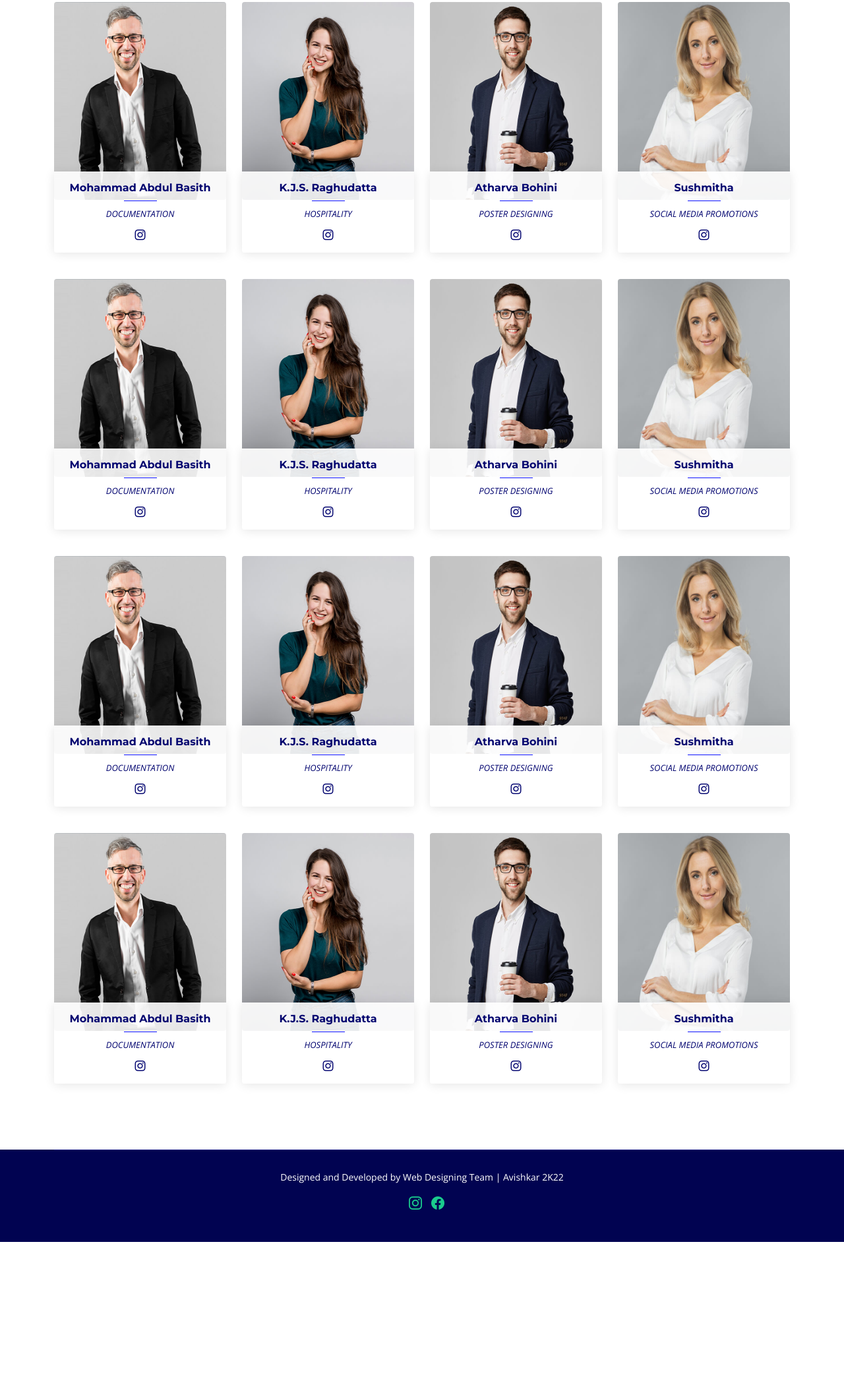
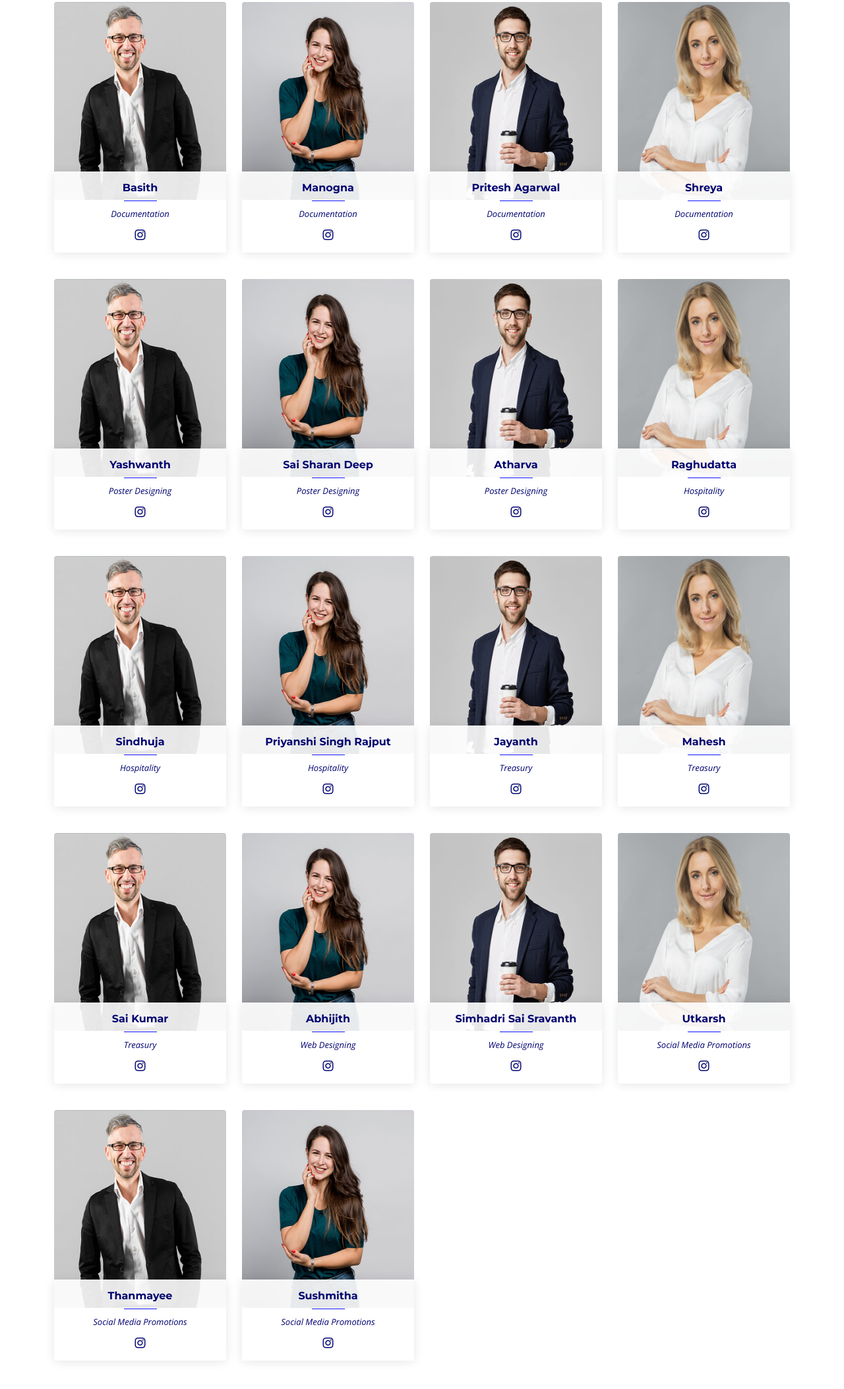
Before and after one commit to sravsimh/Avk-website2, a plain HTML site: page team.html in a window 1280 px wide. Shown: the part 611-2717 px from the top of the page at 66% size. Before the commit the page ends 2494 px from the top, so only its background shows below. Drawn offline with nearby package versions, Linux system fonts and the light colour scheme.

Commit message:
Add files via upload

```diff
--- a/team.html
+++ b/team.html
@@ -10,7 +10,7 @@
     <meta content="" name="keywords">
 
     <!-- Favicons -->
-    <link href="assets/img/avishkarlogo.png" rel="icon">
+    <link href="avishkarlogo.png" rel="icon">
     <link href="assets/img/apple-touch-icon.png" rel="apple-touch-icon">
 
     <!-- Google Fonts -->
@@ -100,8 +100,8 @@
                         <div class="member" data-aos="zoom-in" data-aos-delay="100">
                             <div class="pic"><img src="assets/img/team/team-1.jpg" class="img-fluid" alt=""></div>
                             <div class="member-info">
-                                <h4>Mohammad Abdul Basith</h4>
-                                <span>DOCUMENTATION</span>
+                                <h4>Radhika</h4>
+                                <span>Marketing</span>
                                 <div class="social">
                                     <a href=""><i class="bi bi-instagram"></i></a>
                                 </div>
@@ -113,8 +113,8 @@
                         <div class="member" data-aos="zoom-in" data-aos-delay="200">
                             <div class="pic"><img src="assets/img/team/team-2.jpg" class="img-fluid" alt=""></div>
                             <div class="member-info">
-                                <h4>K.J.S. Raghudatta</h4>
-                                <span>HOSPITALITY</span>
+                                <h4>Muskan Singh</h4>
+                                <span>Marketing</span>
                                 <div class="social">
                                     <a href=""><i class="bi bi-instagram"></i></a>
                                 </div>
@@ -126,8 +126,8 @@
                         <div class="member" data-aos="zoom-in" data-aos-delay="300">
                             <div class="pic"><img src="assets/img/team/team-3.jpg" class="img-fluid" alt=""></div>
                             <div class="member-info">
-                                <h4>Atharva Bohini</h4>
-                                <span>POSTER DESIGNING</span>
+                                <h4>Gagan</h4>
+                                <span>Marketing</span>
                                 <div class="social">
                                     <a href=""><i class="bi bi-instagram"></i></a>
                                 </div>
@@ -139,8 +139,8 @@
                         <div class="member" data-aos="zoom-in" data-aos-delay="400">
                             <div class="pic"><img src="assets/img/team/team-4.jpg" class="img-fluid" alt=""></div>
                             <div class="member-info">
-                                <h4>Sushmitha</h4>
-                                <span>SOCIAL MEDIA PROMOTIONS</span>
+                                <h4>Rahul</h4>
+                                <span>Marketing</span>>
                                 <div class="social">
                                     <a href=""><i class="bi bi-instagram"></i></a>
                                 </div>
@@ -151,12 +151,12 @@
                 </div>
                 <div class="row" data-aos="fade-left">
 
-                    <div class="col-lg-3 col-md-6  mem-pic">
+                    <div class="col-lg-3 col-md-6 mem-pic">
                         <div class="member" data-aos="zoom-in" data-aos-delay="100">
                             <div class="pic"><img src="assets/img/team/team-1.jpg" class="img-fluid" alt=""></div>
                             <div class="member-info">
-                                <h4>Mohammad Abdul Basith</h4>
-                                <span>DOCUMENTATION</span>
+                                <h4>Basith</h4>
+                                <span>Documentation</span>
                                 <div class="social">
                                     <a href=""><i class="bi bi-instagram"></i></a>
                                 </div>
@@ -168,8 +168,8 @@
                         <div class="member" data-aos="zoom-in" data-aos-delay="200">
                             <div class="pic"><img src="assets/img/team/team-2.jpg" class="img-fluid" alt=""></div>
                             <div class="member-info">
-                                <h4>K.J.S. Raghudatta</h4>
-                                <span>HOSPITALITY</span>
+                                <h4>Manogna</h4>
+                                <span>Documentation</span>
                                 <div class="social">
                                     <a href=""><i class="bi bi-instagram"></i></a>
                                 </div>
@@ -181,8 +181,8 @@
                         <div class="member" data-aos="zoom-in" data-aos-delay="300">
                             <div class="pic"><img src="assets/img/team/team-3.jpg" class="img-fluid" alt=""></div>
                             <div class="member-info">
-                                <h4>Atharva Bohini</h4>
-                                <span>POSTER DESIGNING</span>
+                                <h4>Pritesh Agarwal</h4>
+                                <span>Documentation</span>
                                 <div class="social">
                                     <a href=""><i class="bi bi-instagram"></i></a>
                                 </div>
@@ -194,8 +194,8 @@
                         <div class="member" data-aos="zoom-in" data-aos-delay="400">
                             <div class="pic"><img src="assets/img/team/team-4.jpg" class="img-fluid" alt=""></div>
                             <div class="member-info">
-                                <h4>Sushmitha</h4>
-                                <span>SOCIAL MEDIA PROMOTIONS</span>
+                                <h4>Shreya</h4>
+                                <span>Documentation</span>
                                 <div class="social">
                                     <a href=""><i class="bi bi-instagram"></i></a>
                                 </div>
@@ -206,12 +206,12 @@
                 </div>
                 <div class="row" data-aos="fade-left">
 
-                    <div class="col-lg-3 col-md-6  mem-pic">
+                    <div class="col-lg-3 col-md-6 mem-pic">
                         <div class="member" data-aos="zoom-in" data-aos-delay="100">
                             <div class="pic"><img src="assets/img/team/team-1.jpg" class="img-fluid" alt=""></div>
                             <div class="member-info">
-                                <h4>Mohammad Abdul Basith</h4>
-                                <span>DOCUMENTATION</span>
+                                <h4>Yashwanth</h4>
+                                <span>Poster Designing</span>
                                 <div class="social">
                                     <a href=""><i class="bi bi-instagram"></i></a>
                                 </div>
@@ -223,8 +223,8 @@
                         <div class="member" data-aos="zoom-in" data-aos-delay="200">
                             <div class="pic"><img src="assets/img/team/team-2.jpg" class="img-fluid" alt=""></div>
                             <div class="member-info">
-                                <h4>K.J.S. Raghudatta</h4>
-                                <span>HOSPITALITY</span>
+                                <h4>Sai Sharan Deep</h4>
+                                <span>Poster Designing</span>
                                 <div class="social">
                                     <a href=""><i class="bi bi-instagram"></i></a>
                                 </div>
@@ -236,8 +236,8 @@
                         <div class="member" data-aos="zoom-in" data-aos-delay="300">
                             <div class="pic"><img src="assets/img/team/team-3.jpg" class="img-fluid" alt=""></div>
                             <div class="member-info">
-                                <h4>Atharva Bohini</h4>
-                                <span>POSTER DESIGNING</span>
+                                <h4>Atharva</h4>
+                                <span>Poster Designing</span>
                                 <div class="social">
                                     <a href=""><i class="bi bi-instagram"></i></a>
                                 </div>
@@ -249,8 +249,8 @@
                         <div class="member" data-aos="zoom-in" data-aos-delay="400">
                             <div class="pic"><img src="assets/img/team/team-4.jpg" class="img-fluid" alt=""></div>
                             <div class="member-info">
-                                <h4>Sushmitha</h4>
-                                <span>SOCIAL MEDIA PROMOTIONS</span>
+                                <h4>Raghudatta</h4>
+                                <span>Hospitality</span>
                                 <div class="social">
                                     <a href=""><i class="bi bi-instagram"></i></a>
                                 </div>
@@ -261,12 +261,12 @@
                 </div>
                 <div class="row" data-aos="fade-left">
 
-                    <div class="col-lg-3 col-md-6  mem-pic">
+                    <div class="col-lg-3 col-md-6 mem-pic">
                         <div class="member" data-aos="zoom-in" data-aos-delay="100">
                             <div class="pic"><img src="assets/img/team/team-1.jpg" class="img-fluid" alt=""></div>
                             <div class="member-info">
-                                <h4>Mohammad Abdul Basith</h4>
-                                <span>DOCUMENTATION</span>
+                                <h4>Sindhuja</h4>
+                                <span>Hospitality</span>
                                 <div class="social">
                                     <a href=""><i class="bi bi-instagram"></i></a>
                                 </div>
@@ -278,8 +278,8 @@
                         <div class="member" data-aos="zoom-in" data-aos-delay="200">
                             <div class="pic"><img src="assets/img/team/team-2.jpg" class="img-fluid" alt=""></div>
                             <div class="member-info">
-                                <h4>K.J.S. Raghudatta</h4>
-                                <span>HOSPITALITY</span>
+                                <h4>Priyanshi Singh Rajput</h4>
+                                <span>Hospitality</span>
                                 <div class="social">
                                     <a href=""><i class="bi bi-instagram"></i></a>
                                 </div>
@@ -291,8 +291,8 @@
                         <div class="member" data-aos="zoom-in" data-aos-delay="300">
                             <div class="pic"><img src="assets/img/team/team-3.jpg" class="img-fluid" alt=""></div>
                             <div class="member-info">
-                                <h4>Atharva Bohini</h4>
-                                <span>POSTER DESIGNING</span>
+                                <h4>Jayanth</h4>
+                                <span>Treasury</span>
                                 <div class="social">
                                     <a href=""><i class="bi bi-instagram"></i></a>
                                 </div>
@@ -304,8 +304,7 @@
                         <div class="member" data-aos="zoom-in" data-aos-delay="400">
                             <div class="pic"><img src="assets/img/team/team-4.jpg" class="img-fluid" alt=""></div>
                             <div class="member-info">
-                                <h4>Sushmitha</h4>
-                                <span>SOCIAL MEDIA PROMOTIONS</span>
+                                <h4>Mahesh</h4><span>Treasury</span>
                                 <div class="social">
                                     <a href=""><i class="bi bi-instagram"></i></a>
                                 </div>
@@ -316,12 +315,11 @@
                 </div>
                 <div class="row" data-aos="fade-left">
 
-                    <div class="col-lg-3 col-md-6  mem-pic">
+                    <div class="col-lg-3 col-md-6 mem-pic">
                         <div class="member" data-aos="zoom-in" data-aos-delay="100">
                             <div class="pic"><img src="assets/img/team/team-1.jpg" class="img-fluid" alt=""></div>
                             <div class="member-info">
-                                <h4>Mohammad Abdul Basith</h4>
-                                <span>DOCUMENTATION</span>
+                                <h4>Sai Kumar</h4><span>Treasury</span>
                                 <div class="social">
                                     <a href=""><i class="bi bi-instagram"></i></a>
                                 </div>
@@ -333,8 +331,8 @@
                         <div class="member" data-aos="zoom-in" data-aos-delay="200">
                             <div class="pic"><img src="assets/img/team/team-2.jpg" class="img-fluid" alt=""></div>
                             <div class="member-info">
-                                <h4>K.J.S. Raghudatta</h4>
-                                <span>HOSPITALITY</span>
+                                <h4>Abhijith</h4>
+                                <span>Web Designing</span>
                                 <div class="social">
                                     <a href=""><i class="bi bi-instagram"></i></a>
                                 </div>
@@ -346,8 +344,8 @@
                         <div class="member" data-aos="zoom-in" data-aos-delay="300">
                             <div class="pic"><img src="assets/img/team/team-3.jpg" class="img-fluid" alt=""></div>
                             <div class="member-info">
-                                <h4>Atharva Bohini</h4>
-                                <span>POSTER DESIGNING</span>
+                                <h4>Simhadri Sai Sravanth</h4>
+                                <span>Web Designing</span>
                                 <div class="social">
                                     <a href=""><i class="bi bi-instagram"></i></a>
                                 </div>
@@ -359,8 +357,8 @@
                         <div class="member" data-aos="zoom-in" data-aos-delay="400">
                             <div class="pic"><img src="assets/img/team/team-4.jpg" class="img-fluid" alt=""></div>
                             <div class="member-info">
-                                <h4>Sushmitha</h4>
-                                <span>SOCIAL MEDIA PROMOTIONS</span>
+                                <h4>Utkarsh</h4>
+                                <span>Social Media Promotions</span>
                                 <div class="social">
                                     <a href=""><i class="bi bi-instagram"></i></a>
                                 </div>
@@ -369,7 +367,34 @@
                     </div>
 
                 </div>
+                <div class="row" data-aos="fade-left">
 
+                    <div class="col-lg-3 col-md-6 mem-pic">
+                        <div class="member" data-aos="zoom-in" data-aos-delay="100">
+                            <div class="pic"><img src="assets/img/team/team-1.jpg" class="img-fluid" alt=""></div>
+                            <div class="member-info">
+                                <h4>Thanmayee</h4>
+                                <span>Social Media Promotions</span>
+                                <div class="social">
+                                    <a href=""><i class="bi bi-instagram"></i></a>
+                                </div>
+                            </div>
+                        </div>
+                    </div>
+
+                    <div class="col-lg-3 col-md-6 mt-5 mt-md-0 mem-pic">
+                        <div class="member" data-aos="zoom-in" data-aos-delay="200">
+                            <div class="pic"><img src="assets/img/team/team-2.jpg" class="img-fluid" alt=""></div>
+                            <div class="member-info">
+                                <h4>Sushmitha</h4>
+                                <span>Social Media Promotions</span>
+                                <div class="social">
+                                    <a href=""><i class="bi bi-instagram"></i></a>
+                                </div>
+                            </div>
+                        </div>
+                    </div>
+                </div>
             </div>
         </section>
         <!-- End Team Section -->
```
